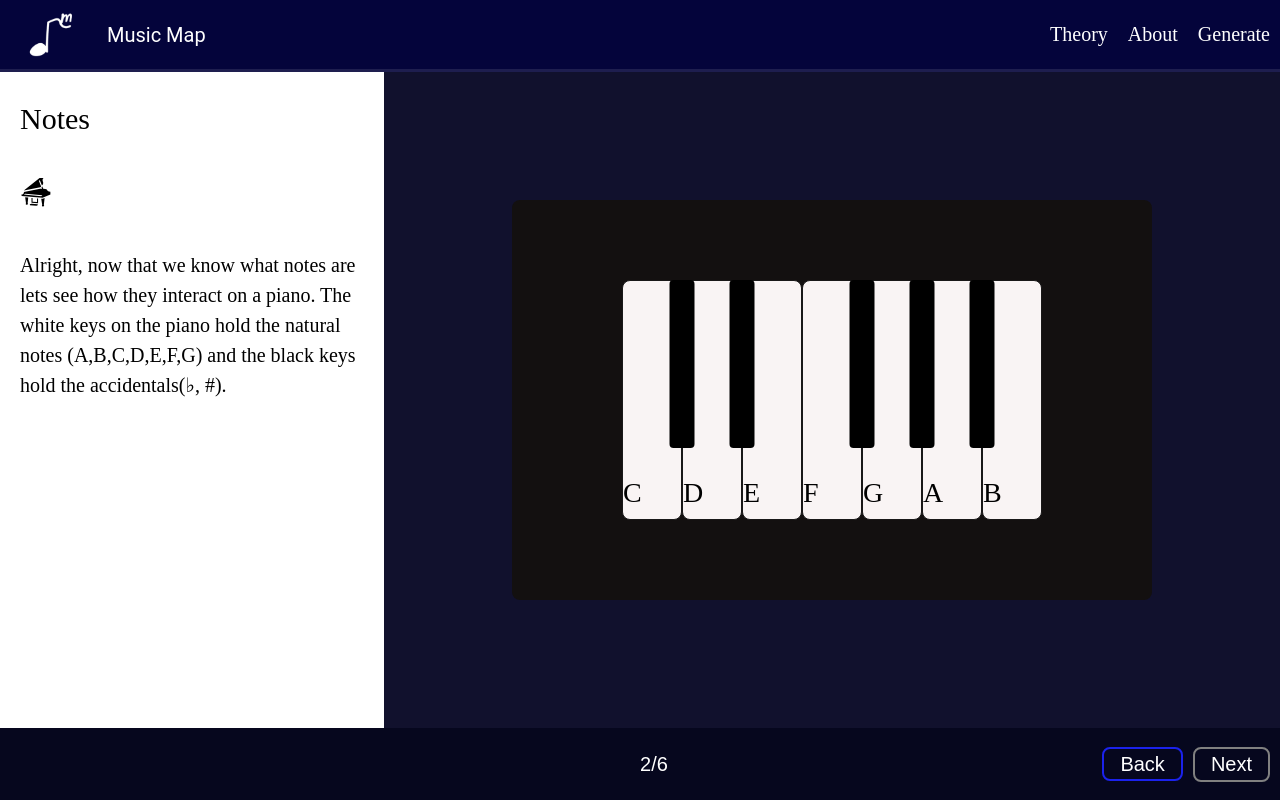
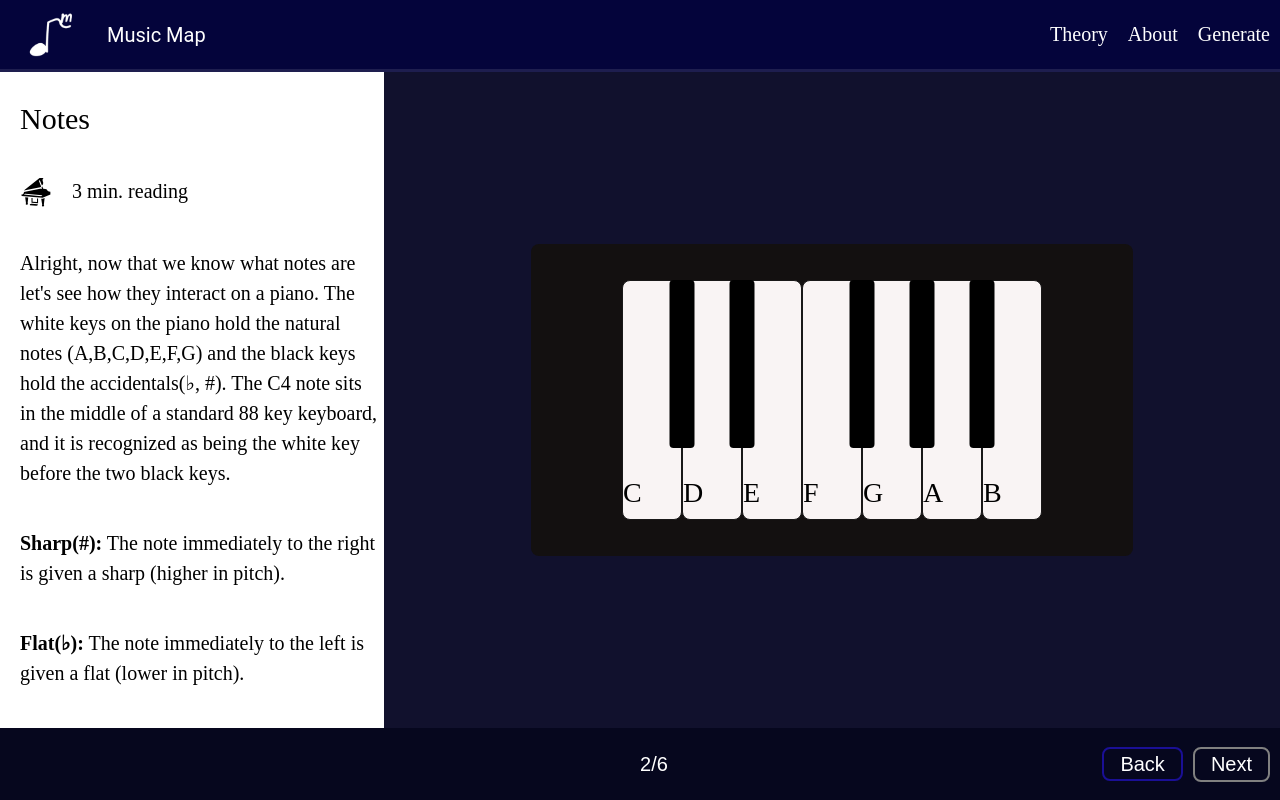
Before and after one commit to marshall-edmond/music-theory, a React (Vite) app in the folder frontend/: page /theory/1 in a window 1280 px wide. Built offline with nearby package versions, Linux system fonts and the light colour scheme.

Commit message:
Second lessong page is complete, moving to the third page

```diff
--- a/frontend/src/App.css
+++ b/frontend/src/App.css
@@ -14,3 +14,7 @@ body {
     margin: 0;
     padding:0;
 }
+
+b {
+    font-weight:bold;
+}
--- a/frontend/src/components/lessons/Notes.tsx
+++ b/frontend/src/components/lessons/Notes.tsx
@@ -14,9 +14,9 @@ export default function Notes () {
                     <GiGrandPiano size={32}/>
                 </div>
             <p className={styles.p}>Music is the universal language of the world. Meaning we can all speak it regardless of factors like age, culture, gender & so on. Like any other language, music has a foundation as well as rules which generally shouldn't be broken. The entire western world of music rests on the shoulders of the first 7 letters of our alphabet.</p>
-            <p className={styles.p}>A, B, C, D, E, F, G</p>
+            <p className={styles.p} style={{fontWeight:'bold'}}> A, B, C, D, E, F, G</p>
             <p className={styles.p}>It's hard to fathom that every single song is simply made from these letters (although its true). Within music these letters are referred to as notes. Every note consists of a letter which maps the sound as well as a number to represent the frequency of the sound.</p>
-            <p className={styles.p}>ex: C4</p>
+            <p className={styles.p}style= {{fontWeight:'bold'}}>ex: C4</p>
             <p className={styles.p}>Notes are the building block to all forms of music. The 7 previously mentioned letters are called Natural notes because they have no accidentals. An accidental takes the pitch of a note and slightly alters it. The types of accidentals are flats(♭), sharps(#), double flats(♭♭), and double sharps(♯♯).</p>
         </>
     )
--- a/frontend/src/components/lessons/Notes1.tsx
+++ b/frontend/src/components/lessons/Notes1.tsx
@@ -11,11 +11,20 @@ export default function Notes1() {
             <h1 className={styles.h1}>Notes</h1>
             <section className={styles.pianoIcon}>
                 <GiGrandPiano size={32}/>
+                <p className={styles.pianoIcon}>3 min. reading</p>
             </section>
             <p className={styles.p}>
-                Alright, now that we know what notes are lets see how they interact on a piano. The white keys on the piano hold the natural notes (A,B,C,D,E,F,G) and the black keys hold the accidentals(♭, #).
+                Alright, now that we know what notes are let's see how they interact on a piano. The white keys on the piano hold the natural notes (A,B,C,D,E,F,G) and the black keys hold the accidentals(♭, #). The C4 note sits in the middle of a standard 88 key keyboard, and it is recognized as being the white key before the two black keys.
             </p>
-
+            <p className={styles.p}>
+                <b>Sharp(#):</b> The note immediately to the right is given a sharp (higher in pitch).
+            </p>
+            <p className={styles.p}>
+                <b>Flat(♭):</b> The note immediately to the left is given a flat (lower in pitch).
+            </p>
+            <p className={styles.p}>
+                These previously discussed 12 notes, black and white, repeat around the entirety of the piano. The black notes have two different names but they are named relative to the notes next to them. They are given either a flat(♭), or a sharp(#) which indicates whether it's before or after the note. For example, the black note directly to the right of the C is called a C#, but it can also be referred to as a D♭. This is called <b>Enharmonic Equivalent</b>,  we'll go more in depth about the rules of this later, but for now it's important to practice naming the black notes.
+            </p>
 
         </>
 
--- a/frontend/src/styles/Piano.module.css
+++ b/frontend/src/styles/Piano.module.css
@@ -1,7 +1,7 @@
 .pianoContainer {
     display: flex;
-    height: 50vh;
-    width: 50dvw;
+    height: 39vh;
+    width: 47dvw;
     background:rgb(19, 16, 16);
     border-radius: 8px;
     justify-content:center;
@@ -18,6 +18,8 @@
     display:flex;
     align-items:center;
     justify-content:center;
+
+
 
 
 
@@ -50,7 +52,6 @@
     color: #000000;
     align-items:center;
     width:100%;
-    align-self:center;
 }
 
 .blackKey {
--- a/frontend/src/styles/Theory.module.css
+++ b/frontend/src/styles/Theory.module.css
@@ -87,6 +87,9 @@ p {
 
 .pianoIcon {
     flex-shrink: 0;
+    display:flex;
+    gap: 20px;
+
 }
 
 
@@ -105,7 +108,7 @@ p {
     background-color: rgba(81, 85, 188, 0);
     padding: 4px 16px;
     border-radius:8px;
-    border: 2px solid rgb(27, 34, 236);
+    border: 2px solid rgb(26, 15, 149);
     text-decoration:none;
     font-family:sans-serif;
     font-size:2rem;
```
Also changed, not shown: frontend/src/components/lessons/Notes2.tsx (added).
